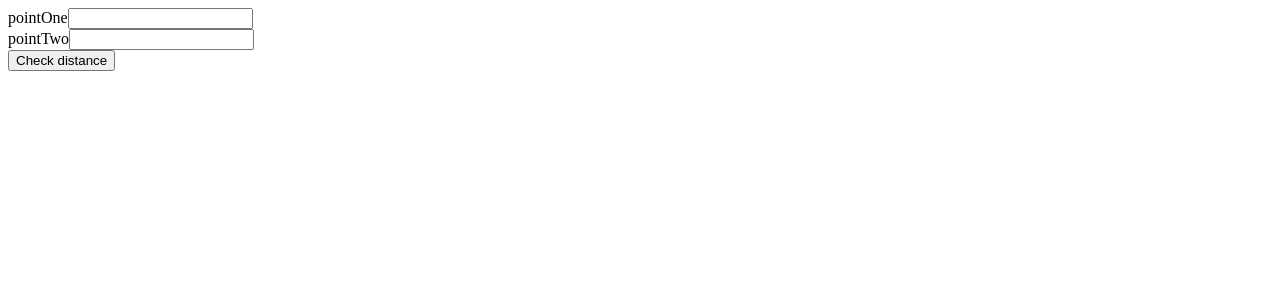
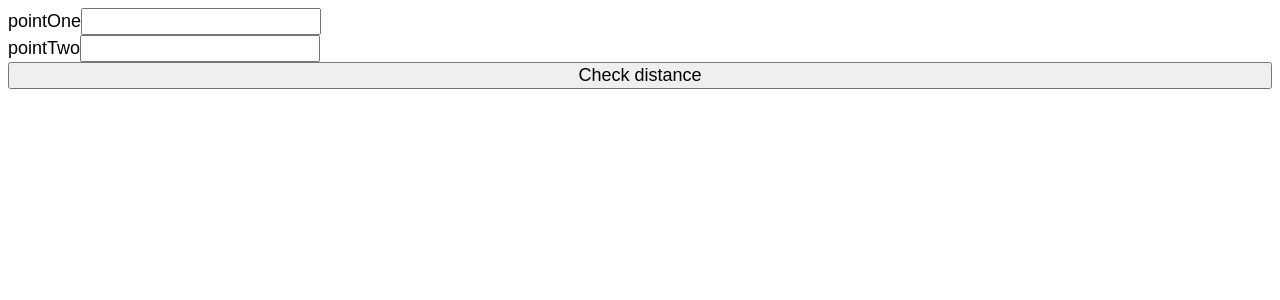
Before and after one commit to pagetailoring/geo-distance--app, a Nuxt app: page / in a window 1280 px wide. Shown: the top 300 px of the page. Built offline with nearby package versions, Linux system fonts and the light colour scheme.

Commit message:
feat: update Prettier configuration && add basic styles and dev helpers styles

```diff
--- /dev/null
+++ b/assets/styles/dev.scss
@@ -0,0 +1,14 @@
+// Temporary styles for development/debugging ⚙️
+// Styles are available during development and ✖️ EXCLDDED from production build ✖️
+
+.red {
+  outline: 1ps dashed rgba(255, 0, 0, 0.4);
+
+  * {
+    outline: 1ps dotted rgba(0, 255, 0, 0.2);
+  }
+
+  & > * {
+    outline: 1ps dotted rgba(0, 0, 255, 0.4);
+  }
+}
--- /dev/null
+++ b/assets/styles/form.scss
@@ -0,0 +1,8 @@
+form {
+  display: grid;
+}
+
+input,
+button {
+  font: inherit;
+}
--- a/assets/styles/main.scss
+++ b/assets/styles/main.scss
@@ -0,0 +1,12 @@
+@use 'config';
+@use 'form';
+
+html {
+  font-size: 112.5%; // default rem 18px
+}
+
+body {
+  font-family: 'Prompt', sans-serif;
+  color: var(--text);
+  background-color: var(--bg);
+}
--- a/eslint.config.mjs
+++ b/eslint.config.mjs
@@ -5,5 +5,8 @@ export default withNuxt({
   files: ['**/*.ts', '**/*.tsx', '**/*.vue'],
   rules: {
     'no-console': 'off',
+
+    'vue/max-attributes-per-line': 'off',
+    'vue/html-self-closing': 'off',
   },
 })
--- a/nuxt.config.ts
+++ b/nuxt.config.ts
@@ -1,8 +1,17 @@
 export default defineNuxtConfig({
-  modules: ['@nuxtjs/html-validator', '@nuxt/eslint', '@nuxt/fonts', '@vueuse/nuxt'],
+  modules: [
+    '@nuxtjs/html-validator',
+    '@nuxt/eslint',
+    '@nuxt/fonts',
+    '@vueuse/nuxt',
+  ],
   devtools: { enabled: true },
 
-  css: ['~/assets/styles/main.scss'],
+  css:
+    process.env.NODE_ENV === 'development'
+      ? ['~/assets/styles/main.scss', '~/assets/styles/dev.scss']
+      : ['~/assets/styles/main.scss'],
+
   compatibilityDate: '2025-05-15',
 
   typescript: { typeCheck: true, strict: true },
```
Also changed, not shown: assets/styles/config.scss (added), 1 other file (tests, documents, lock files or other folders).
